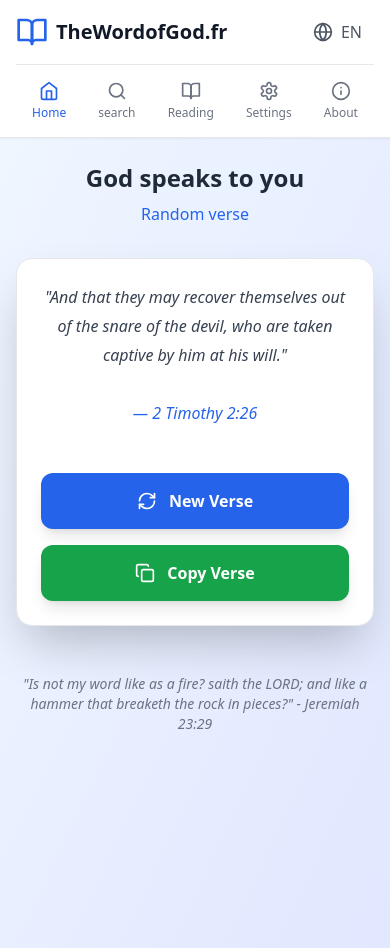
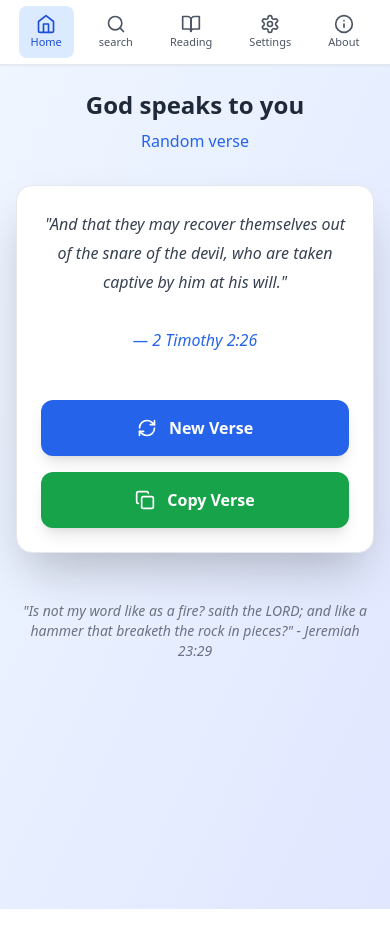
Before and after one commit to thewordofgodfr/site-par-bolt-ai, a React (Vite) app: page / in a window 390 px wide. Shown: the top 948 px of the page. After the commit the page ends 909 px from the top, so only its background shows below. Built offline with nearby package versions, Linux system fonts and the light colour scheme.

Commit message:
Update Navigation.tsx

```diff
--- a/src/components/Navigation.tsx
+++ b/src/components/Navigation.tsx
@@ -1,148 +1,69 @@
 import React from 'react';
 import { useApp } from '../contexts/AppContext';
 import { useTranslation } from '../hooks/useTranslation';
-import { Home, BookOpen, Settings, Info, Globe, Search } from 'lucide-react';
+import {
+  Home,
+  Search as SearchIcon,
+  BookOpen,
+  Settings,
+  Info,
+} from 'lucide-react';
 
 export default function Navigation() {
-  const { state, dispatch, updateSettings } = useApp();
+  const { state, dispatch } = useApp();
   const { t } = useTranslation();
+  const isDark = state.settings.theme === 'dark';
 
-  const isDark = state.settings.theme === 'dark';
-  const label = (fr: string, en: string) =>
-    state.settings.language === 'fr' ? fr : en;
-
-  // Ordre voulu : Accueil, Recherche (loupe), Lecture, ...
+  // Ordre demandé : Accueil → Recherche (loupe) → Lecture → Paramètres → À propos
   const navItems = [
-    { id: 'home', icon: Home, label: t('home') || label('Accueil', 'Home') },
-    { id: 'search', icon: Search, label: t('search') || label('Recherche', 'Search') },
-    { id: 'reading', icon: BookOpen, label: t('reading') || label('Lecture', 'Reading') },
-    { id: 'settings', icon: Settings, label: t('settings') || label('Paramètres', 'Settings') },
-    { id: 'about', icon: Info, label: t('about') || label('À propos', 'About') },
+    { id: 'home', icon: Home, label: t('home') },
+    { id: 'search', icon: SearchIcon, label: t('search') },
+    { id: 'reading', icon: BookOpen, label: t('reading') },
+    { id: 'settings', icon: Settings, label: t('settings') },
+    { id: 'about', icon: Info, label: t('about') },
   ] as const;
 
-  const toggleLanguage = () => {
-    const newLanguage = state.settings.language === 'fr' ? 'en' : 'fr';
-    updateSettings({ language: newLanguage });
-  };
-
-  const go = (page: string) =>
-    dispatch({ type: 'SET_PAGE', payload: page as any });
+  const baseBtn =
+    'transition-all duration-200 rounded-lg focus:outline-none focus-visible:ring-2 focus-visible:ring-blue-500';
+  const activeBtn = isDark ? 'bg-blue-600 text-white' : 'bg-blue-100 text-blue-700';
+  const idleBtn = isDark
+    ? 'text-gray-300 hover:bg-gray-700 hover:text-white'
+    : 'text-gray-600 hover:bg-gray-100 hover:text-gray-900';
 
   return (
     <nav
       className={[
-        // Collant en haut partout
-        'sticky top-0 z-40', // z-40 pour laisser passer les overlays (z-50) au-dessus
-        // Fond + flou pour lisibilité quand on scroll
+        // Collé en haut — z-40 pour laisser passer les overlays (livres) en z-50
+        'sticky top-0 z-40',
+        // Fond avec flou pour lisibilité au scroll
         isDark ? 'bg-gray-800/95' : 'bg-white/95',
         'backdrop-blur',
-        // Bordure + ombre légère
+        // Liseré + ombre légère
         isDark ? 'border-b border-gray-700 shadow-sm' : 'border-b border-gray-200 shadow-sm',
-        // Transition douce si on change de thème
         'transition-colors duration-200',
       ].join(' ')}
     >
-      <div className="max-w-7xl mx-auto px-4 sm:px-6 lg:px-8">
-        {/* Bandeau principal */}
-        <div className="flex justify-between items-center h-16">
-          {/* Logo cliquable (ramène à Accueil) */}
-          <button
-            onClick={() => go('home')}
-            className="flex items-center space-x-2 focus:outline-none"
-            aria-label={label('Accueil', 'Home')}
-            title={label('Accueil', 'Home')}
-          >
-            <BookOpen className={`w-8 h-8 ${isDark ? 'text-blue-400' : 'text-blue-600'}`} />
-            <span className={`text-xl font-bold ${isDark ? 'text-white' : 'text-gray-900'}`}>
-              TheWordofGod.fr
-            </span>
-          </button>
-
-          {/* Navigation Desktop */}
-          <div className="hidden md:flex items-center space-x-1">
+      <div className="max-w-7xl mx-auto px-3 sm:px-4 lg:px-6">
+        {/* Barre unique responsive */}
+        <div className="flex items-center justify-between h-16">
+          <div className="flex flex-1 justify-around md:justify-center md:space-x-2">
             {navItems.map(({ id, icon: Icon, label }) => {
               const active = state.currentPage === id;
               return (
                 <button
                   key={id}
-                  onClick={() => go(id)}
+                  onClick={() => dispatch({ type: 'SET_PAGE', payload: id })}
                   aria-current={active ? 'page' : undefined}
+                  title={label}
                   className={[
-                    'flex items-center space-x-2 px-4 py-2 rounded-lg transition-all duration-200',
-                    active
-                      ? isDark
-                        ? 'bg-blue-600 text-white'
-                        : 'bg-blue-100 text-blue-700'
-                      : isDark
-                        ? 'text-gray-300 hover:bg-gray-700 hover:text-white'
-                        : 'text-gray-600 hover:bg-gray-100 hover:text-gray-900',
+                    baseBtn,
+                    'px-3 py-2',
+                    'flex flex-col md:flex-row items-center md:space-x-2',
+                    active ? activeBtn : idleBtn,
                   ].join(' ')}
-                  title={label}
                 >
-                  <Icon size={20} />
-                  <span>{label}</span>
-                </button>
-              );
-            })}
-
-            {/* Sélecteur de langue */}
-            <button
-              onClick={toggleLanguage}
-              className={[
-                'flex items-center space-x-2 px-4 py-2 rounded-lg transition-all duration-200',
-                isDark
-                  ? 'text-gray-300 hover:bg-gray-700 hover:text-white'
-                  : 'text-gray-600 hover:bg-gray-100 hover:text-gray-900',
-              ].join(' ')}
-              aria-label={label('Changer la langue', 'Change language')}
-              title={label('Changer la langue', 'Change language')}
-            >
-              <Globe size={20} />
-              <span>{state.settings.language.toUpperCase()}</span>
-            </button>
-          </div>
-
-          {/* Sélecteur de langue (mobile) */}
-          <button
-            onClick={toggleLanguage}
-            className={[
-              'md:hidden flex items-center space-x-2 px-3 py-2 rounded-lg transition-all duration-200',
-              isDark
-                ? 'text-gray-300 hover:bg-gray-700 hover:text-white'
-                : 'text-gray-600 hover:bg-gray-100 hover:text-gray-900',
-            ].join(' ')}
-            aria-label={label('Changer la langue', 'Change language')}
-            title={label('Changer la langue', 'Change language')}
-          >
-            <Globe size={20} />
-            <span>{state.settings.language.toUpperCase()}</span>
-          </button>
-        </div>
-
-        {/* Barre de nav Mobile (sous le bandeau) */}
-        <div className="md:hidden border-t border-gray-200 dark:border-gray-700">
-          <div className="flex justify-around py-2">
-            {navItems.map(({ id, icon: Icon, label }) => {
-              const active = state.currentPage === id;
-              return (
-                <button
-                  key={id}
-                  onClick={() => go(id)}
-                  aria-current={active ? 'page' : undefined}
-                  className={[
-                    'flex flex-col items-center space-y-1 px-3 py-2 rounded-lg transition-all duration-200',
-                    active
-                      ? isDark
-                        ? 'text-blue-400'
-                        : 'text-blue-600'
-                      : isDark
-                        ? 'text-gray-400 hover:text-gray-200'
-                        : 'text-gray-500 hover:text-gray-700',
-                  ].join(' ')}
-                  title={label}
-                >
-                  <Icon size={20} />
-                  <span className="text-xs">{label}</span>
+                  <Icon size={20} className="shrink-0" />
+                  <span className="text-[11px] md:text-sm md:leading-none">{label}</span>
                 </button>
               );
             })}
```
